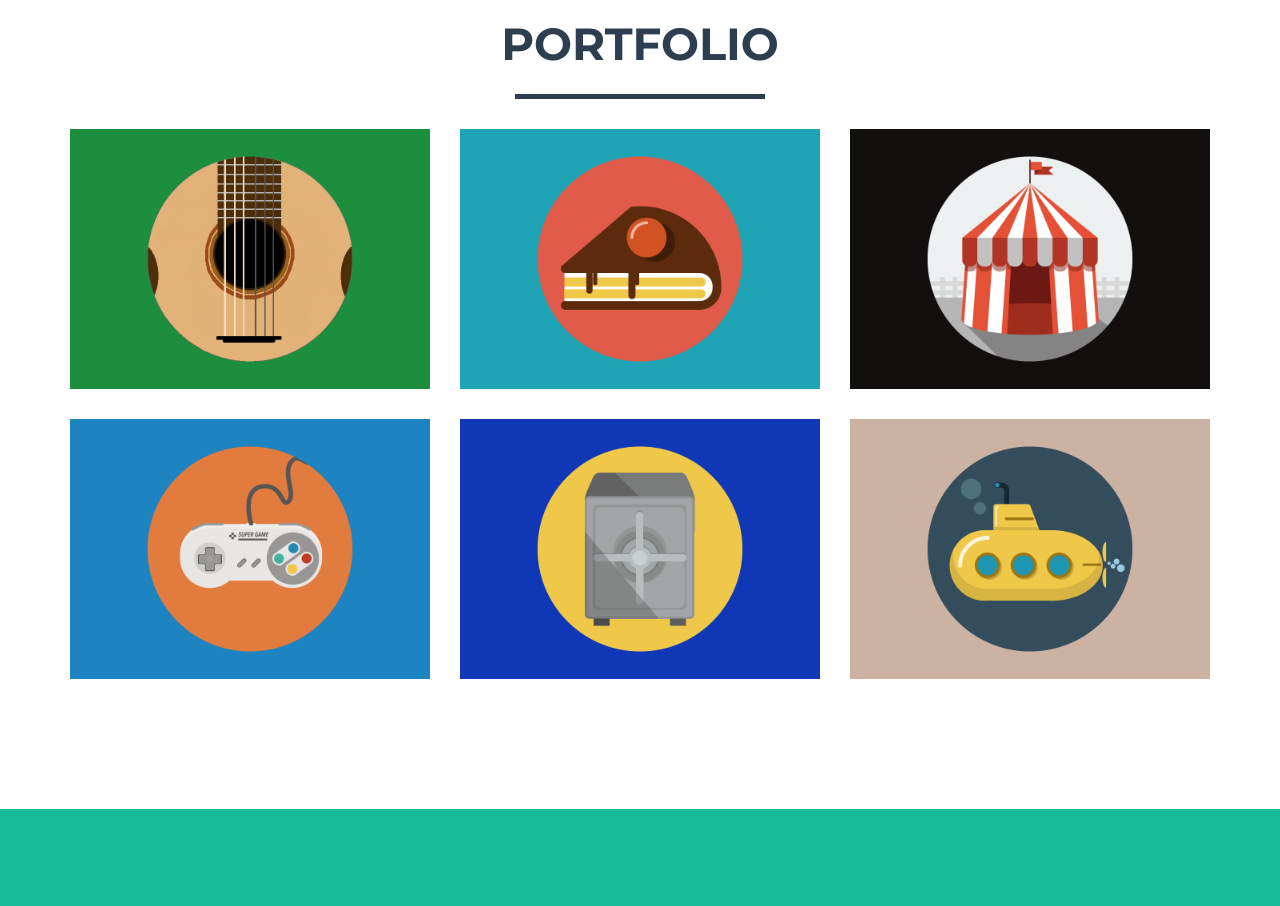
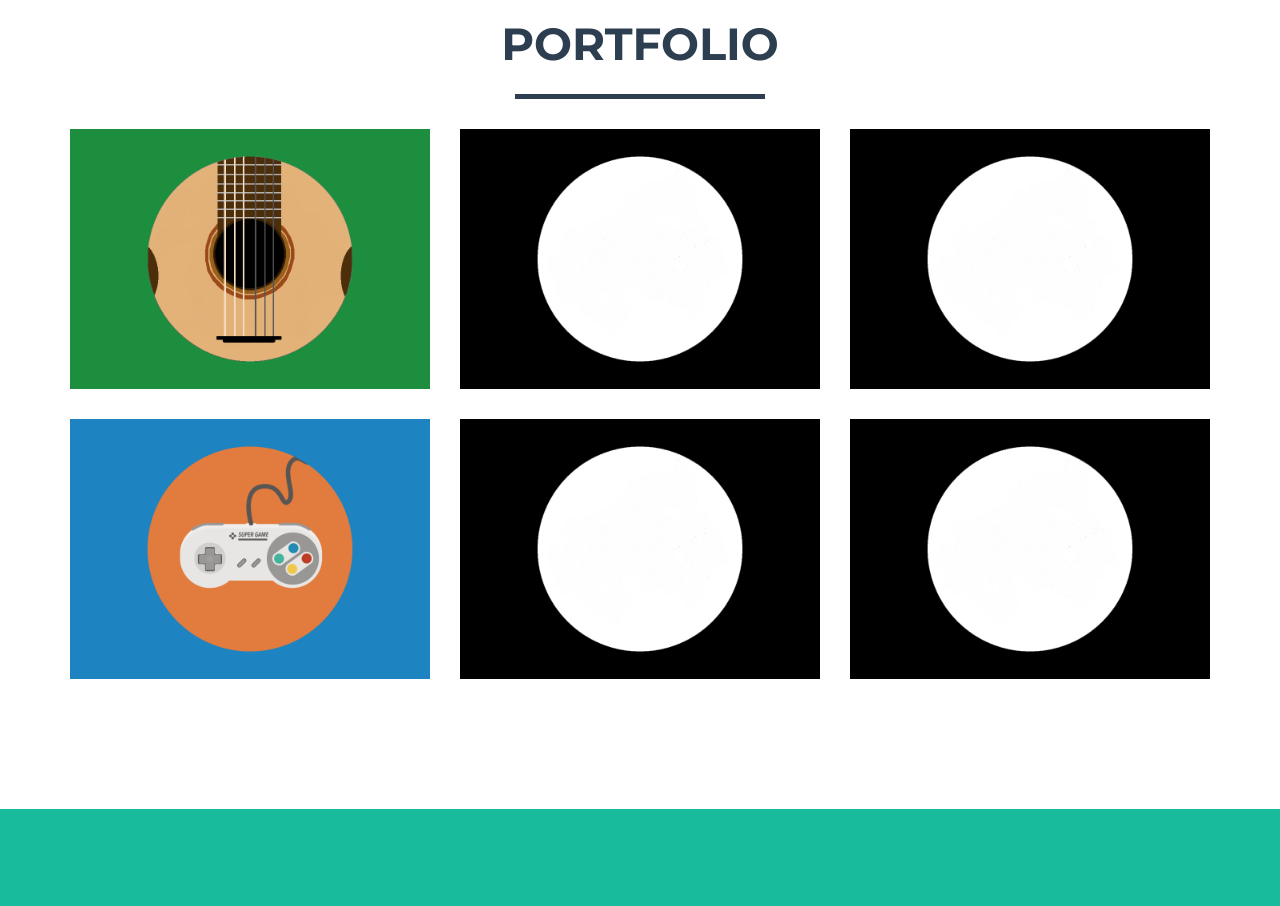
Before and after one commit to ftick/ftick.github.io, a plain HTML site: page index.html in a window 1280 px wide. Shown: the part 1100-2006 px from the top of the page. Drawn offline with nearby package versions, Linux system fonts and the light colour scheme.

Commit message:
Change Unused Images To Blank Template

```diff
--- a/index.html
+++ b/index.html
@@ -112,7 +112,7 @@
                                 <i class="fa fa-search-plus fa-3x"></i>
                             </div>
                         </div>
-                        <img src="img/portfolio/cake.png" class="img-responsive" alt="">
+                        <img src="img/portfolio/template.png" class="img-responsive" alt="">
                     </a>
                 </div>
                 <div class="col-sm-4 portfolio-item">
@@ -122,7 +122,7 @@
                                 <i class="fa fa-search-plus fa-3x"></i>
                             </div>
                         </div>
-                        <img src="img/portfolio/circus.png" class="img-responsive" alt="">
+                        <img src="img/portfolio/template.png" class="img-responsive" alt="">
                     </a>
                 </div>
                 <div class="col-sm-4 portfolio-item">
@@ -142,7 +142,7 @@
                                 <i class="fa fa-search-plus fa-3x"></i>
                             </div>
                         </div>
-                        <img src="img/portfolio/safe.png" class="img-responsive" alt="">
+                        <img src="img/portfolio/template.png" class="img-responsive" alt="">
                     </a>
                 </div>
                 <div class="col-sm-4 portfolio-item">
@@ -152,7 +152,7 @@
                                 <i class="fa fa-search-plus fa-3x"></i>
                             </div>
                         </div>
-                        <img src="img/portfolio/submarine.png" class="img-responsive" alt="">
+                        <img src="img/portfolio/template.png" class="img-responsive" alt="">
                     </a>
                 </div>
             </div>
@@ -366,7 +366,7 @@
                         <div class="modal-body">
                             <h2>Project Title</h2>
                             <hr class="star-primary">
-                            <img src="img/portfolio/circus.png" class="img-responsive img-centered" alt="">
+                            <img src="img/portfolio/template.png" class="img-responsive img-centered" alt="">
                             <p>Use this area of the page to describe your project. The icon above is part of a free icon set by <a href="https://sellfy.com/p/8Q9P/jV3VZ/">Flat Icons</a>. On their website, you can download their free set with 16 icons, or you can purchase the entire set with 146 icons for only $12!</p>
                             <ul class="list-inline item-details">
                                 <li>Client:
@@ -440,7 +440,7 @@
                         <div class="modal-body">
                             <h2>Project Title</h2>
                             <hr class="star-primary">
-                            <img src="img/portfolio/safe.png" class="img-responsive img-centered" alt="">
+                            <img src="img/portfolio/teamplate.png" class="img-responsive img-centered" alt="">
                             <p>Use this area of the page to describe your project. The icon above is part of a free icon set by <a href="https://sellfy.com/p/8Q9P/jV3VZ/">Flat Icons</a>. On their website, you can download their free set with 16 icons, or you can purchase the entire set with 146 icons for only $12!</p>
                             <ul class="list-inline item-details">
                                 <li>Client:
@@ -477,7 +477,7 @@
                         <div class="modal-body">
                             <h2>Project Title</h2>
                             <hr class="star-primary">
-                            <img src="img/portfolio/submarine.png" class="img-responsive img-centered" alt="">
+                            <img src="img/portfolio/template.png" class="img-responsive img-centered" alt="">
                             <p>Use this area of the page to describe your project. The icon above is part of a free icon set by <a href="https://sellfy.com/p/8Q9P/jV3VZ/">Flat Icons</a>. On their website, you can download their free set with 16 icons, or you can purchase the entire set with 146 icons for only $12!</p>
                             <ul class="list-inline item-details">
                                 <li>Client:
```
Also changed, not shown: img/portfolio/template.png (added).
